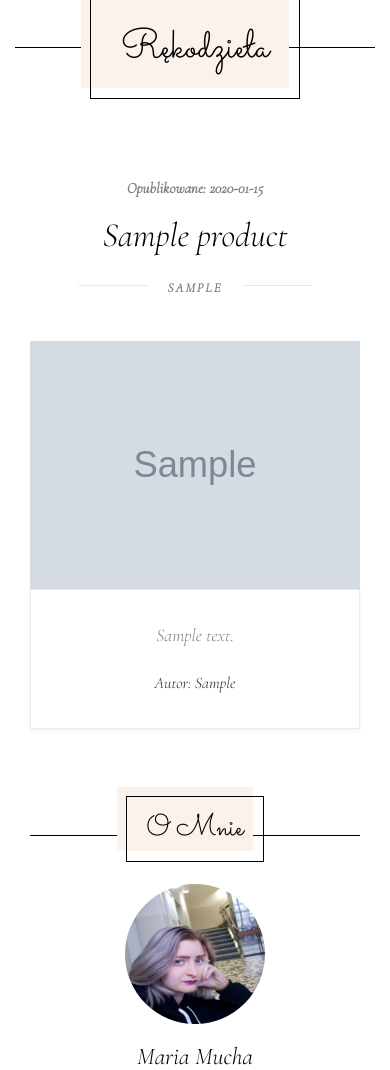
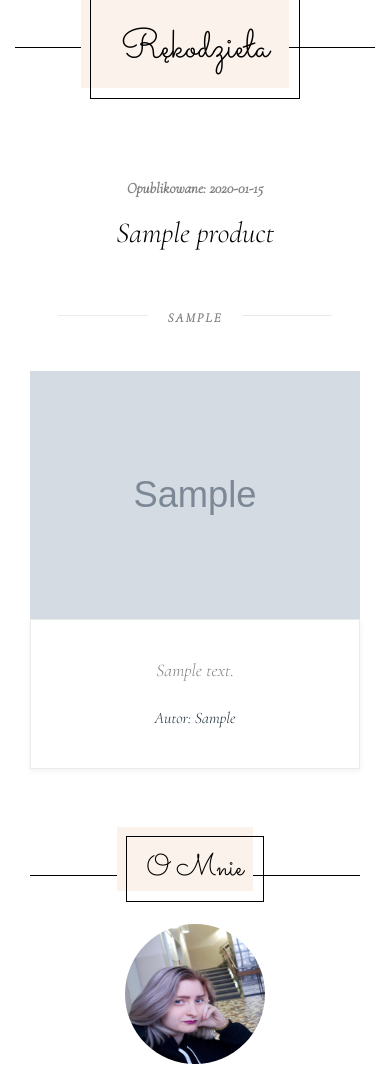
Before and after one commit to markoseb/BeeBloge, a Flask app: page /product/list in a window 390 px wide. Shown: the part 325-1395 px from the top of the page. Run offline with Flask 2, Linux system fonts and the light colour scheme; tables that the repository leaves empty hold one stand-in row (values such as "Sample post"); grey boxes marked "Sample" are stand-in pictures; some libraries are stand-ins or nearby versions; some web fonts are replaced.

Commit message:
Style.css change. One size for product box

```diff
--- a/beebloge/products/views.py
+++ b/beebloge/products/views.py
@@ -1,4 +1,4 @@
-from flask import render_template,url_for, redirect,request,Blueprint
+from flask import render_template,url_for, redirect,request,Blueprint, flash
 from flask_login import login_required
 from flask_security import current_user
 from beebloge import db
@@ -18,11 +18,11 @@ products = Blueprint('products', __name__)
 def create_product():
     form = ProductForm()
 
-    if form.validate_on_submit() :
+    if form.validate_on_submit() and form.check_title():
 
         if form.picture.data:
-            imgname = "".join([form.title.data[:10], form.category.data])
-            pic = add_pic(form.picture.data, imgname, 'product_pics', (600, 600))
+            imgname = "".join([form.title.data[:20], form.category.data])
+            pic = add_pic(form.picture.data, imgname, 'product_pics', (450, 600))
 
             product = Product(title = form.title.data,
                              text = form.text.data,
@@ -33,8 +33,8 @@ def create_product():
 
             db.session.add(product)
             db.session.commit()
-        # flash("Blog Post Created")
-        return redirect(url_for('core.index'))
+            flash("Blog Post Created")
+            return redirect(url_for('core.index'))
 
     return render_template('addProduct.html',form = form)
 
@@ -63,11 +63,14 @@ def update(product_id):
         abort(403)
 
     form = ProductForm()
-    if form.picture.data:
-        imgname = "".join([form.title.data, form.category.data])
-        pic = add_pic(form.picture.data, imgname, 'product_pics', (800, 800))
-        product.post_image = pic
+
     if form.validate_on_submit() :
+        if form.picture.data:
+            imgname = "".join([form.title.data[:20], form.category.data])
+            del_pic(fileName=product.product_image)
+            pic = add_pic(form.picture.data, imgname, 'product_pics', (450, 600))
+            product.post_image = pic
+
         product.title = form.title.data
         product.text = form.text.data
         product.category = form.category.data
--- a/beebloge/static/css/style.css
+++ b/beebloge/static/css/style.css
@@ -747,7 +747,8 @@ h1, h2, h3, h4, h5, h6, figure {
   margin-bottom: 40px;
 }
 .fh5co-blog .title.title-pin h3 {
-  font-size: 34px;
+  font-size: 29px;
+  height: 8vh;
 }
 .fh5co-blog .title.title-pin h3 a {
   color: #000;
@@ -794,11 +795,43 @@ h1, h2, h3, h4, h5, h6, figure {
   height: 1px;
   background: rgba(0, 0, 0, 0.09);
 }
+@media screen and (max-width: 1300px) {
+  .fh5co-blog .title .category:after {
+  right: -70px;
+  width: 50px;
+}
+
+.fh5co-blog .title .category:before {
+  left: -70px;
+  width: 50px;
+}
+
+}
+
+@media screen and (max-width: 992px) {
+  .fh5co-blog .title .category:after {
+  top: 5px;
+  right: -110px;
+  width: 90px;
+
+}
+
+.fh5co-blog .title .category:before {
+  top: 5px;
+  left: -110px;
+  right: 0;
+  width: 90px;
+
+}
+
+}
+
 .fh5co-blog .blog-text {
   margin-bottom: 30px;
   position: relative;
   width: 100%;
-  padding: 30px;
+  height: 39vh;
+  padding: 35px;
   float: left;
   background: #fff;
   border: 1px solid rgba(0, 0, 0, 0.08);
@@ -808,6 +841,19 @@ h1, h2, h3, h4, h5, h6, figure {
   -webkit-box-shadow: 0px 2px 5px 0px rgba(0, 0, 0, 0.06);
   -moz-box-shadow: 0px 2px 5px 0px rgba(0, 0, 0, 0.06);
   box-shadow: 0px 2px 5px 0px rgba(0, 0, 0, 0.06);
+}
+
+@media screen and (max-width: 1180px) {
+.fh5co-blog .blog-text {
+  padding: 20px;
+  height: 40vh;
+  }
+}
+@media screen and (max-width: 992px) {
+.fh5co-blog .blog-text {
+  padding: 35px;
+  height: 100%;
+  }
 }
 .fh5co-blog .blog-text span {
   display: inline-block;
--- a/beebloge/templates/index.html
+++ b/beebloge/templates/index.html
@@ -26,7 +26,7 @@
 							<div class="fh5co-blog animate-box">
 								<div class="title title-pin text-center">
 									<span class="posted-on">Opublikowane: {{ post.date.strftime('%Y-%m-%d') }}</span>
-									<h3><a href="  {{ url_for('blogPosts.blog_post', blog_post_id=post.id) }}">{{
+									<h3><a style="font-size: 40px;" href="{{ url_for('blogPosts.blog_post', blog_post_id=post.id) }}" >{{
 										post.title }}</a></h3>
 									<span class="category">{{
 										post.category }}</span>
--- a/beebloge/templates/productList.html
+++ b/beebloge/templates/productList.html
@@ -24,7 +24,7 @@
 							<div class="fh5co-blog animate-box">
 								<div class="title title-pin text-center">
 									<span class="posted-on">Opublikowane: {{ product.date.strftime('%Y-%m-%d') }}</span>
-									<h3><a href="  {{ url_for('products.product', product_id=product.id) }}">{{
+									<h3><a style="word-wrap: break-word;" href="  {{ url_for('products.product', product_id=product.id) }}">{{
 										product.title }}</a></h3>
 									<span class="category">{{
 										product.category }}</span>
--- a/beebloge/users/picture_handler.py
+++ b/beebloge/users/picture_handler.py
@@ -23,7 +23,7 @@ def add_pic(pic_upload, username_post,folder_name,pic_size=(200, 200)):
 
     return storage_filename
 
-def del_pic(fileName,folder_name='product_pics'):
+def del_pic(fileName, folder_name = 'product_pics'):
 
     filepath = os.path.join(current_app.root_path, f'static/{folder_name}', fileName)
 
```
Also changed, not shown: beebloge/products/forms.py (+8 -0 lines), beebloge/static/product_pics/-EL-KREM-UDo-twarzy.jpg (deleted), beebloge/static/product_pics/BALSAM-OD-YWCZY-Z-KOZIM-MLEKIEMKremy.jpg (deleted), beebloge/static/product_pics/DWUFAZOWE-Do-twarzy.jpg (deleted), beebloge/static/product_pics/FIOLETOWY-Do-twarzy.jpg (deleted), beebloge/static/product_pics/FIOLETOWY-KREM-NAWIL-AJ-CYKremy.jpg (deleted), beebloge/static/product_pics/FIOLETOWY-Kremy.jpg (deleted), beebloge/static/product_pics/KREM-PRZECDo-twarzy.jpg (deleted), beebloge/static/product_pics/OLEJEK-NA-Do-cia-a.jpg (deleted), beebloge/static/product_pics/PASTA-SERUSERUM.jpg (deleted), beebloge/static/product_pics/SERUM-DWUFAZOWE-Z-OLEJEM-CBDDo-twarzy.jpg (deleted), beebloge/static/product_pics/SERUM-DWUFDo-twarzy.jpg (deleted), beebloge/static/product_pics/ZMACNIAJ-CDo-w-os-w.jpg (deleted), beebloge/static/product_pics/dgfdfg.jpg (deleted).
